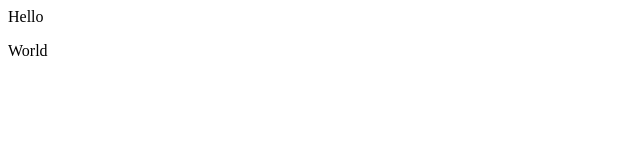
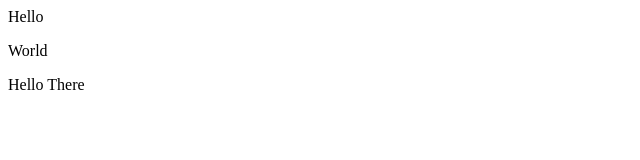
Before and after one commit to DonnyJK/demo-repo2, a plain HTML site: page index.html in a window 1280 px wide. Shown: the whole page, without its empty margins (0-640 px from the left). Drawn offline with Linux system fonts and the light colour scheme.

Commit message:
added hello there

```diff
--- a/index.html
+++ b/index.html
@@ -1,2 +1,3 @@
 <div>Hello</div>
 <p>World</p>
+<p>Hello There</p>
```
